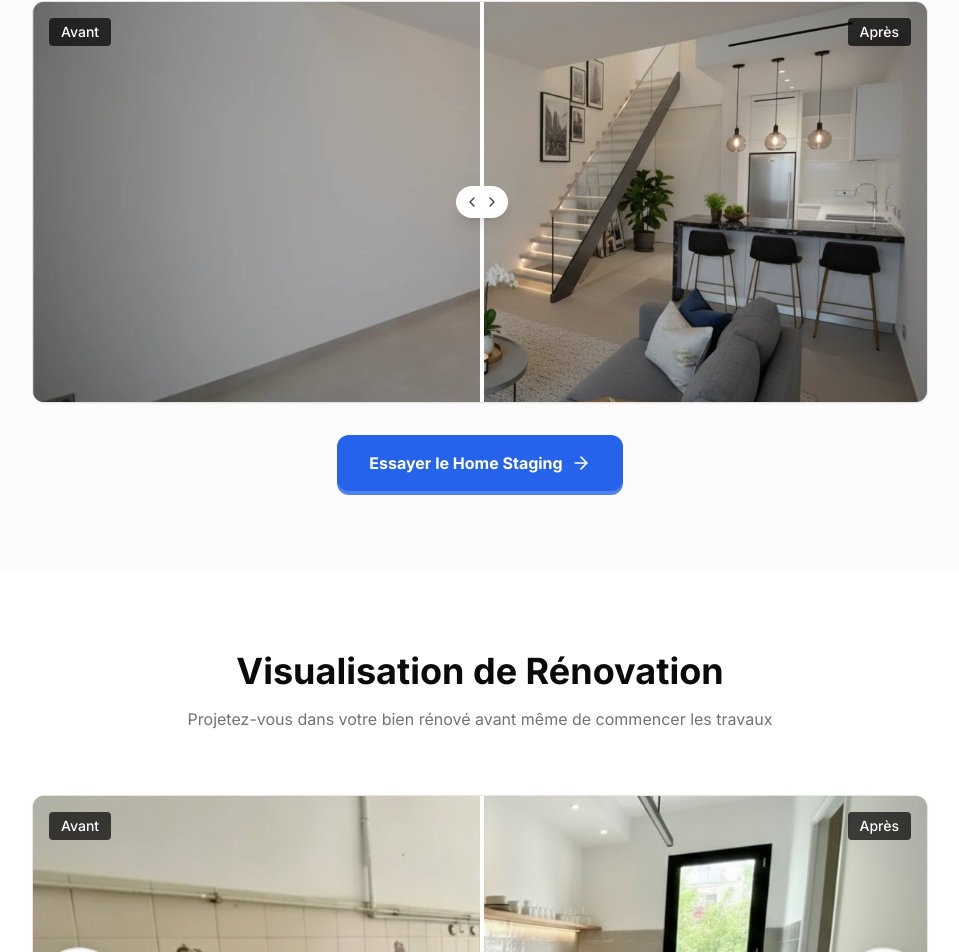
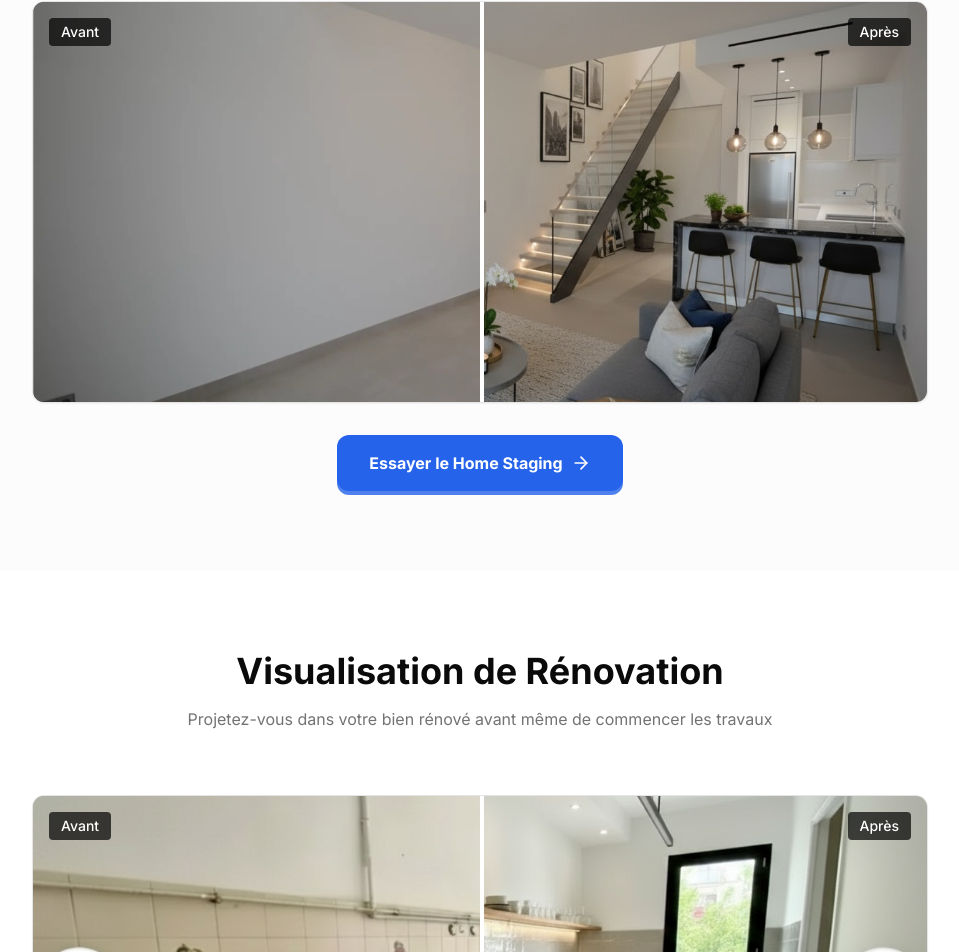
Before and after one commit to Jimmycode06/brandsnap.home, a Next.js app: page / in a window 1280 px wide. Shown: the part 1620-2572 px from the top of the page, without its empty margins (160-1119 px from the left). Built offline with nearby package versions, Linux system fonts and the light colour scheme; no server answers.

Commit message:
Suppression flèches du slider Home Staging

```diff
--- a/app/(marketing)/page.tsx
+++ b/app/(marketing)/page.tsx
@@ -229,12 +229,6 @@ export default function HomeStagingLandingPage() {
                     document.addEventListener('touchend', handleTouchEnd)
                   }}
                 >
-                  <div className="absolute top-1/2 left-1/2 -translate-y-1/2 -translate-x-1/2 bg-white rounded-full p-2 shadow-lg">
-                    <div className="flex gap-1">
-                      <ChevronLeft className="h-4 w-4 text-gray-700" />
-                      <ChevronRight className="h-4 w-4 text-gray-700" />
-                    </div>
-                  </div>
                 </div>
 
                 {/* Labels */}
```
